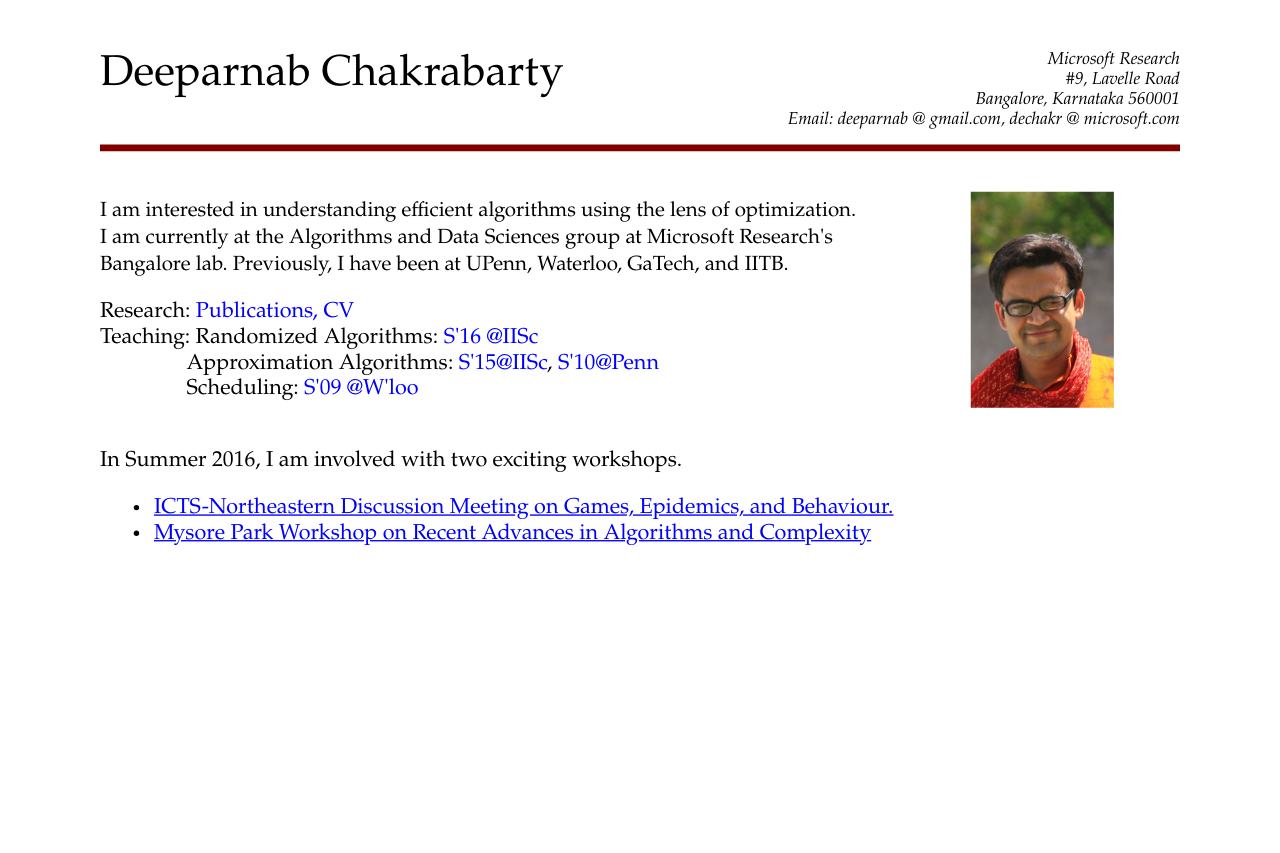
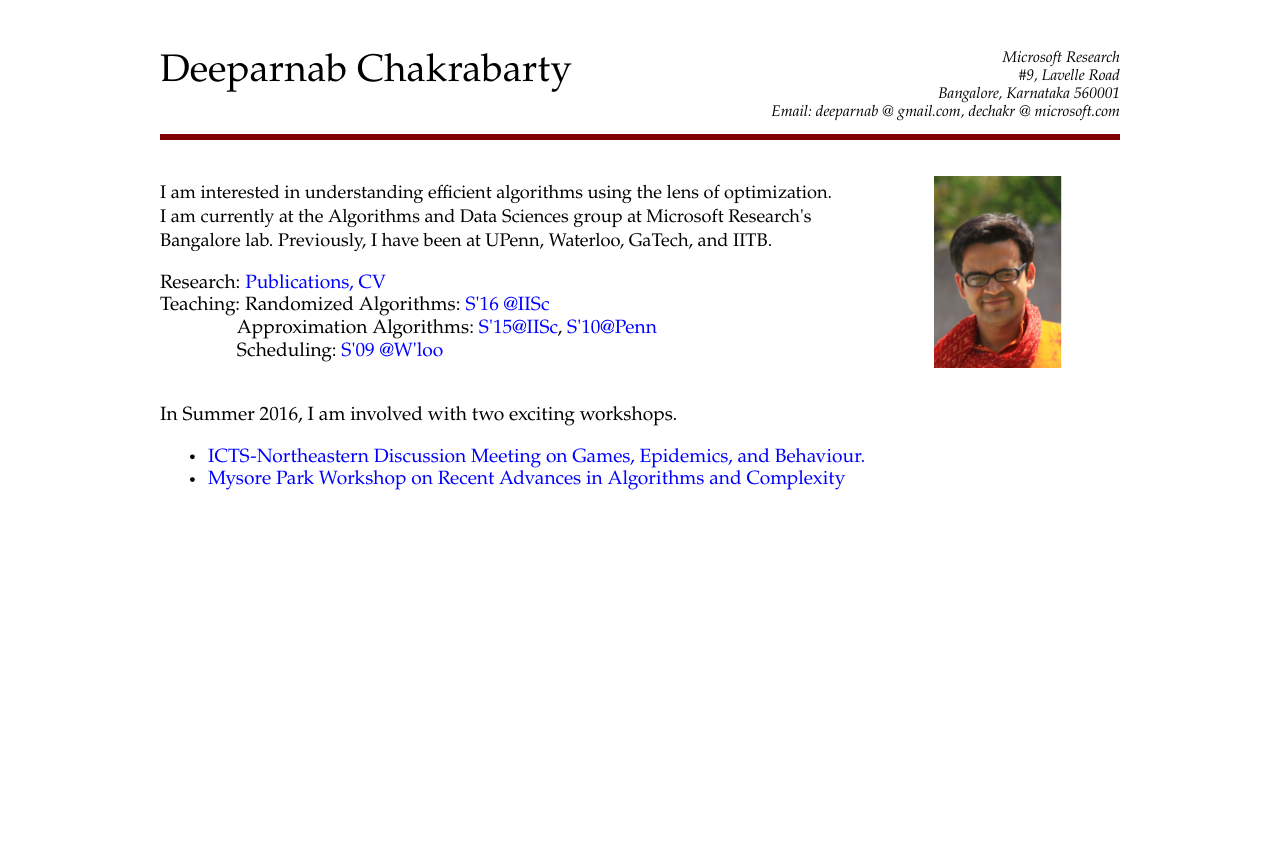
Before and after one commit to deeparnab/deeparnab.github.io, a plain HTML site: page index.htm in a window 1280 px wide. After the commit the page ends 800 px from the top, so only its background shows below. Drawn offline with Linux system fonts and the light colour scheme.

Commit message:
Modified css

```diff
--- a/test.css
+++ b/test.css
@@ -1,8 +1,8 @@
 body{
-	transform: scale(1.35);
+	transform: scale(1.2);
     transform-origin: 50% 0%;
     background-color:#effefef;
-    font-family: Palatino, Trebuchet MS, Arial, Helvetica, Verdana;
+    font-family: Palatino, Garamond, Arial, Helvetica, Verdana;
     width:800px;
     margin-left:auto;
     margin-right:auto;
@@ -70,7 +70,7 @@ div#blurb{
     margin-bottom:auto;
     width:575px;
     height:150px;
-    font-family: Palatino, Arial, Helvetica, Verdana;
+    font-family: Palatino, Garamond, Arial, Helvetica, Verdana;
     font-weight:lighter;
     float:left;
 }
@@ -82,7 +82,7 @@ div#blurb1{
     margin-bottom:auto;
     width:800px;
     height:300px;
-    font-family: Palatino, Arial, Helvetica, Verdana;
+    font-family: Palatino, Garamond, Arial, Helvetica, Verdana;
     font-weight:lighter;
     float:left;
 }
@@ -94,6 +94,11 @@ div#blurb p{
 }
 
 div#blurb a{
+    color:inherit;
+    text-decoration:none;
+}
+
+div#blurb1 a{
     color:inherit;
     text-decoration:none;
 }
```
